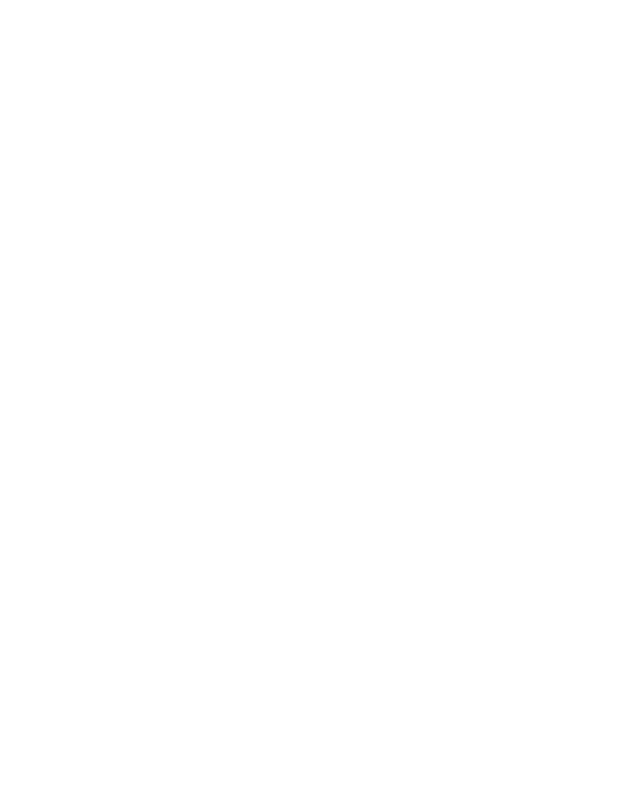
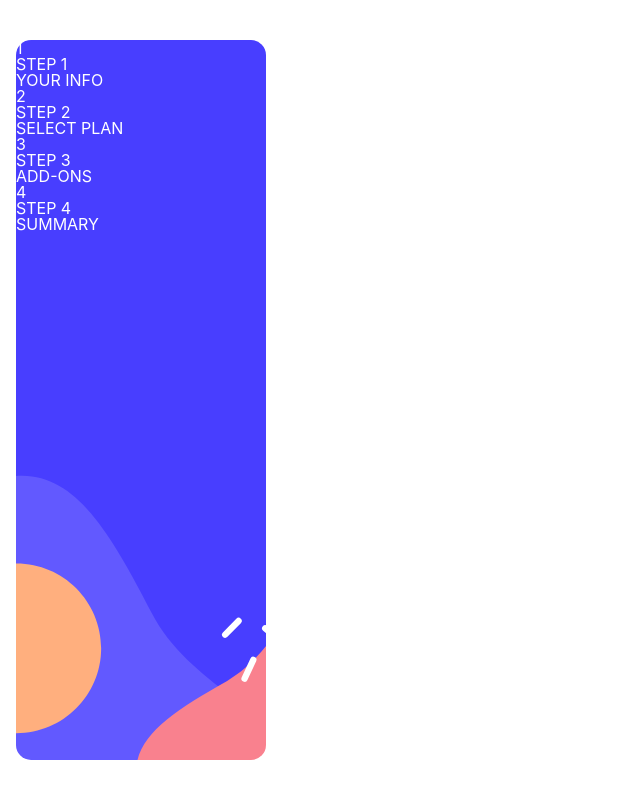
Before and after one commit to vsenadev/step-form, a React (Create React App) app: page / in a window 1280 px wide. Before the commit this address had no page. Shown: the whole page, without its empty margins (0-640 px from the left). Built offline with nearby package versions, Linux system fonts and the light colour scheme.

Commit message:
sidebar created

```diff
--- a/public/index.html
+++ b/public/index.html
@@ -2,15 +2,15 @@
 <html lang="pt-br">
   <head>
     <meta charset="utf-8" />
-    <link rel="icon" href="%PUBLIC_URL%/favicon.ico" />
+    <link rel="icon" href="%PUBLIC_URL%/favicon-32x32.png" />
     <meta name="viewport" content="width=device-width, initial-scale=1" />
     <meta name="theme-color" content="#000000" />
     <meta
       name="description"
-      content="Web site created using create-react-app"
+      content="Multi-Step form"
     />
     <link rel="stylesheet" href="./reset.css  ">
-    <title>React App</title>
+    <title>Multi-Step Form</title>
   </head>
   <body>
     <noscript>You need to enable JavaScript to run this app.</noscript>
--- /dev/null
+++ b/src/Components/Sidebar/Sidebar.module.sass
@@ -0,0 +1,16 @@
+@import '../../assets/styles/_variables.sass'
+
+.container
+  width: 20%
+  height: 90%
+  background-image: url("../../assets/images/bg-sidebar-desktop.svg")
+  background-repeat: no-repeat
+  background-size: cover
+  border-radius: 15px
+  color: $white
+
+  &__steps
+    width: 100%
+    height: 100%
+    display: flex
+    flex-direction: column
--- /dev/null
+++ b/src/Components/Sidebar/Sidebar.tsx
@@ -0,0 +1,26 @@
+import styles from './Sidebar.module.sass';
+import data from '../../data/step.json';
+
+export default function Sidebar(){
+    return(
+        <aside className={styles.container}>
+            <div className={styles.container__steps}>
+                {
+                    data.steps.map((element) => {
+                        return(
+                            <div key={element.number}>
+                                <div>
+                                    <span>{element.number}</span>
+                                </div>
+                                <div>
+                                    <span>STEP {element.number}</span>
+                                    <h2>{element.name.toUpperCase()}</h2>
+                                </div>
+                            </div>
+                        )
+                    })
+                }
+            </div>
+        </aside>
+    )
+}
--- /dev/null
+++ b/src/Pages/Home/Home.module.sass
@@ -0,0 +1,6 @@
+.container
+  width: calc(100vw - 2rem)
+  height: 100vh
+  display: flex
+  align-items: center
+  padding: 0 1rem
--- /dev/null
+++ b/src/Pages/Home/Home.tsx
@@ -0,0 +1,10 @@
+import styles from './Home.module.sass'
+import Sidebar from "../../Components/Sidebar/Sidebar";
+
+export default function Home(){
+    return(
+        <main className={styles.container}>
+            <Sidebar/>
+        </main>
+    )
+}
--- /dev/null
+++ b/src/assets/styles/_variables.sass
@@ -0,0 +1,27 @@
+@font-face
+    font-family: 'Ubuntu-Bold'
+    src: url('../fonts/Ubuntu-Bold.ttf')
+
+
+@font-face
+    font-family: 'Ubuntu-Medium'
+    src: url('../fonts/Ubuntu-Medium.ttf')
+
+
+@font-face
+    font-family: 'Ubuntu-Regular'
+    src: url('../fonts/Ubuntu-Regular.ttf')
+
+$bold: Ubuntu-Bold
+$medium: Ubuntu-Medium
+$regular: Ubuntu-Regular
+$marine-blue: hsl(213, 96%, 18%)
+$purplish-blue: hsl(243, 100%, 62%)
+$pastel-blue: hsl(228, 100%, 84%)
+$light-blue: hsl(206, 94%, 87%)
+$strawberry-red: hsl(354, 84%, 57%)
+$cool-gray: hsl(231, 11%, 63%)
+$light-gray: hsl(229, 24%, 87%)
+$magnolia: hsl(217, 100%, 97%)
+$alabaster: hsl(231, 100%, 99%)
+$white: hsl(0, 0%, 100%)
--- /dev/null
+++ b/src/data/step.json
@@ -0,0 +1,20 @@
+{
+  "steps": [
+    {
+      "number": "1",
+      "name": "your info"
+    },
+    {
+      "number": "2",
+      "name": "select plan"
+    },
+    {
+      "number": "3",
+      "name": "add-ons"
+    },
+    {
+      "number": "4",
+      "name": "summary"
+    }
+  ]
+}
--- a/src/routes.tsx
+++ b/src/routes.tsx
@@ -1,9 +1,11 @@
 import { BrowserRouter, Routes, Route } from "react-router-dom";
+import Home from "./Pages/Home/Home";
 
 export default function AppRouter() {
     return(
         <BrowserRouter>
             <Routes>
+                <Route path='/' element={<Home/>}/>
             </Routes>
         </BrowserRouter>
     )
```
Also changed, not shown: src/assets/styles/_variables.scss (deleted, +0 -24 lines), public/favicon-32x32.png (renamed from src/assets/images/favicon-32x32.png), 1 other file (tests, documents, lock files or other folders).
